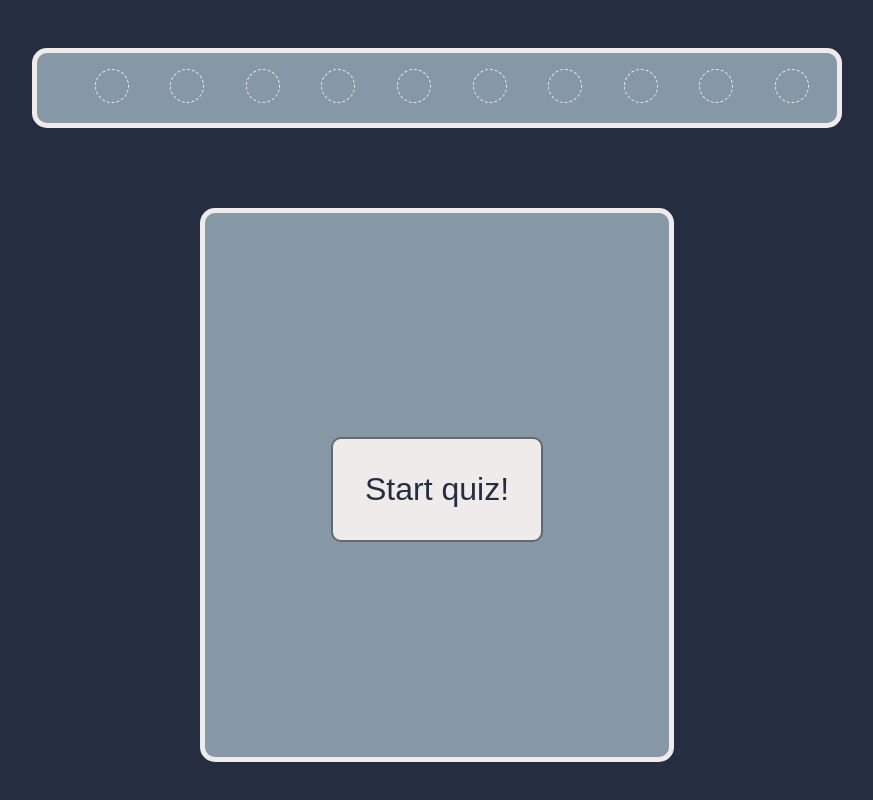
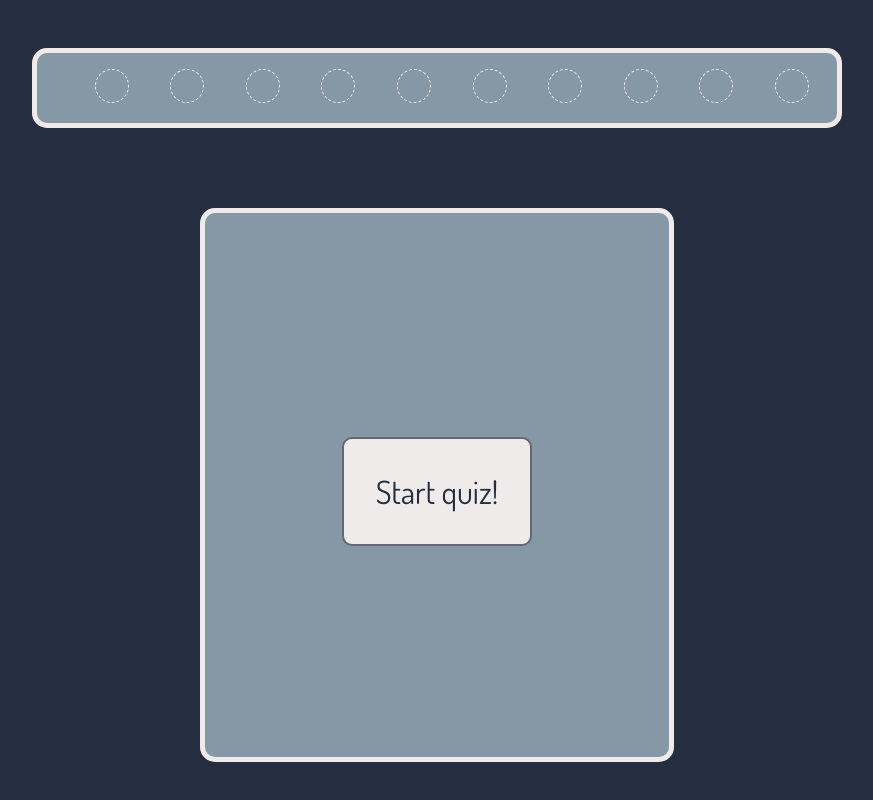
Before and after one commit to ananya77041/quiz-app, a plain HTML site: page index.html in a window 1280 px wide. Shown: the whole page, without its empty margins (203-1076 px from the left). Drawn offline with nearby package versions, Linux system fonts and the light colour scheme.

Commit message:
changed font

```diff
--- a/css/style.css
+++ b/css/style.css
@@ -1,5 +1,6 @@
 body {
 	background-color: #252E40;
+	font-family: "Dosis", sans-serif;
 }
 
 button {
--- a/index.html
+++ b/index.html
@@ -5,6 +5,7 @@
 	<title>Quizzer</title>
 	<link rel="stylesheet" href="css/normalize.css">
 	<link rel="stylesheet" href="css/style.css">
+	<link href='http://fonts.googleapis.com/css?family=Dosis' rel='stylesheet' type='text/css'>
 	<script src="http://code.jquery.com/jquery.min.js"></script>
 	<script src="http://code.jquery.com/ui/1.11.4/jquery-ui.js"></script>
 	<script src="js/jquery.pulse.min.js"></script>
```
